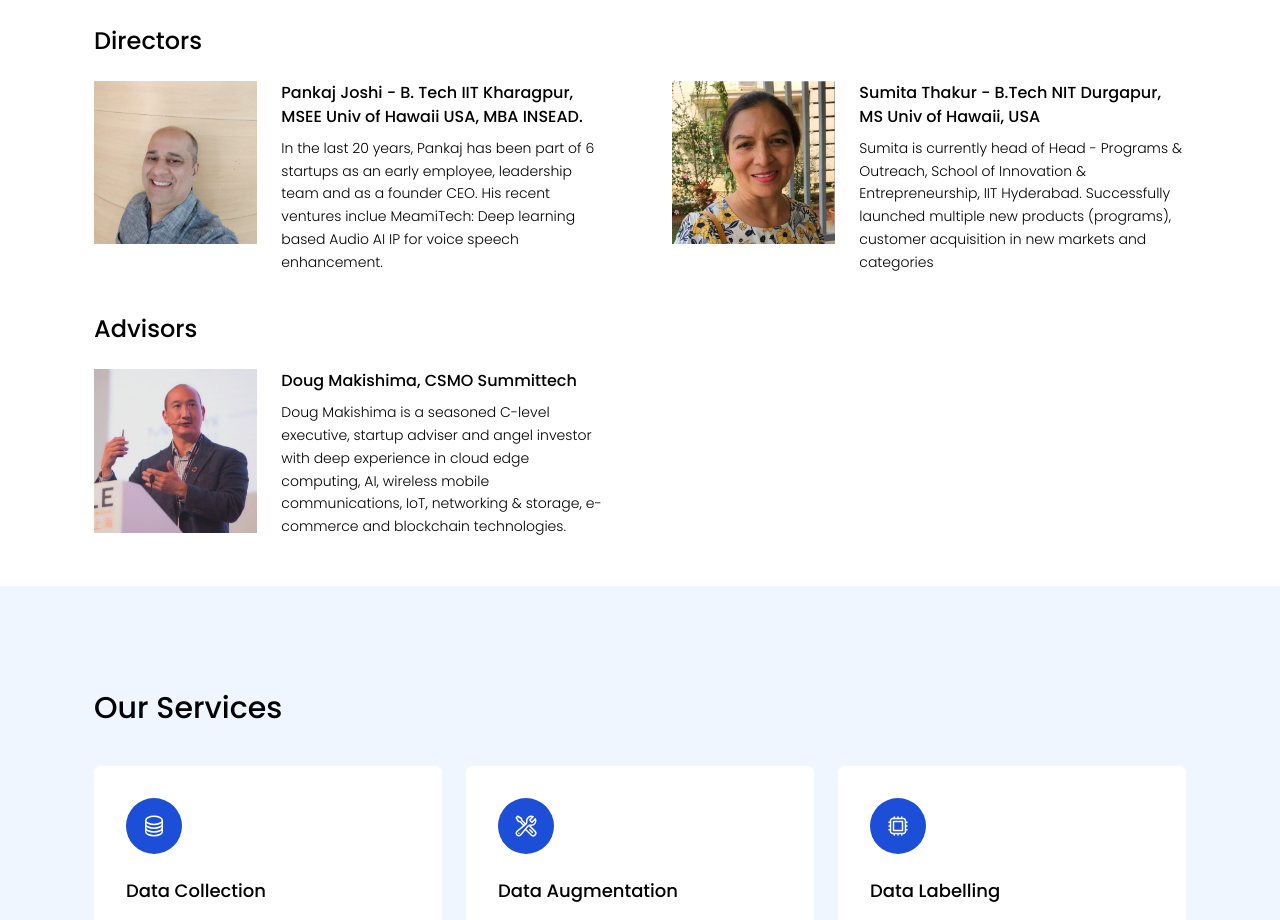
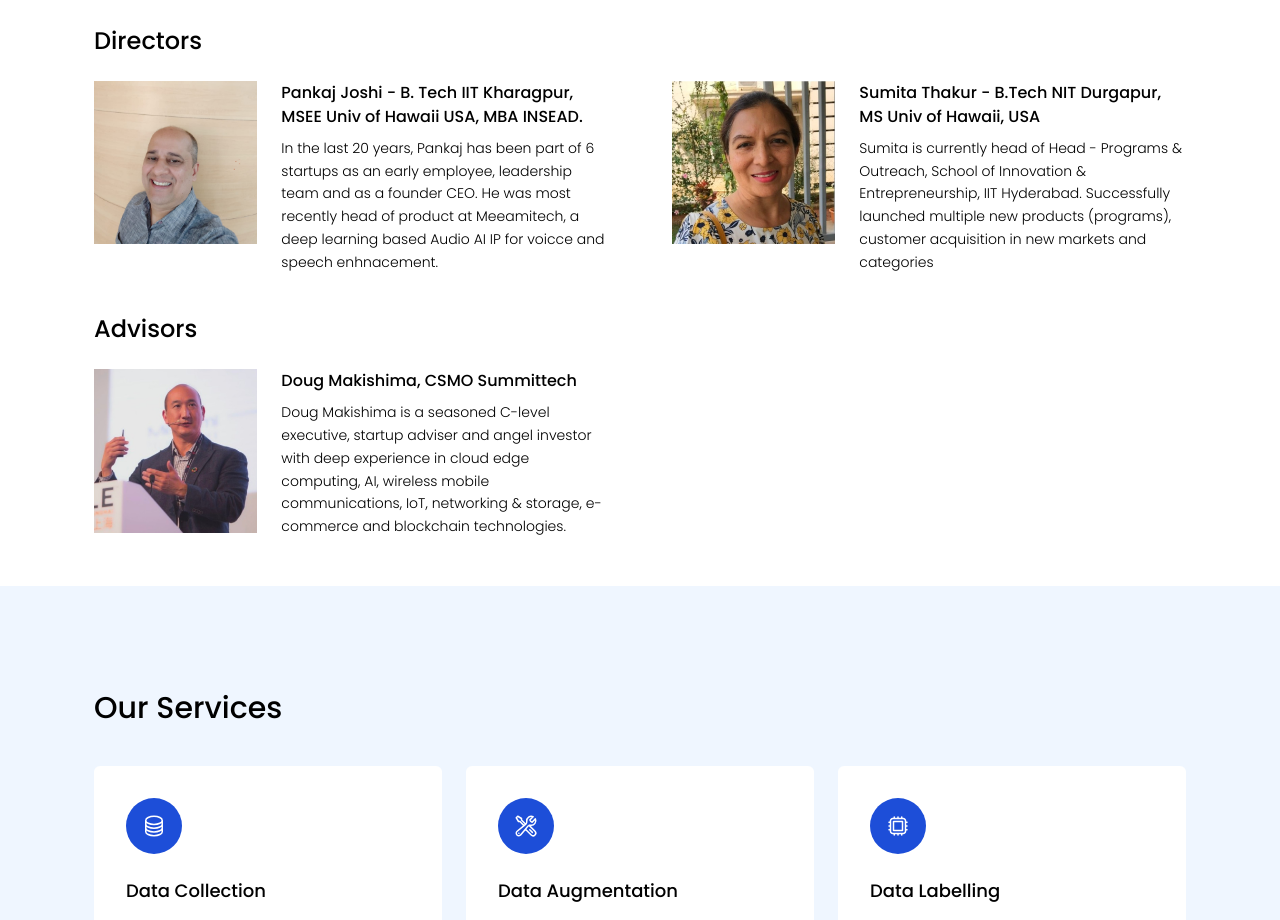
Before and after one commit to VB-17/iphiphi, a Next.js app: page / in a window 1280 px wide. Shown: the part 3140-4060 px from the top of the page. Built offline with nearby package versions, Linux system fonts and the light colour scheme.

Commit message:
fixed typos again

```diff
--- a/components/About.js
+++ b/components/About.js
@@ -58,8 +58,9 @@ function About() {
                     <p className="leading-relaxed text-sm">
                       In the last 20 years, Pankaj has been part of 6 startups
                       as an early employee, leadership team and as a founder
-                      CEO. His recent ventures inclue MeamiTech: Deep learning
-                      based Audio AI IP for voice speech enhancement.
+                      CEO. He was most recently head of product at Meeamitech, a
+                      deep learning based Audio AI IP for voicce and speech
+                      enhnacement.
                     </p>
 
                     {/* <ul className="list-none space-y-3">
```
